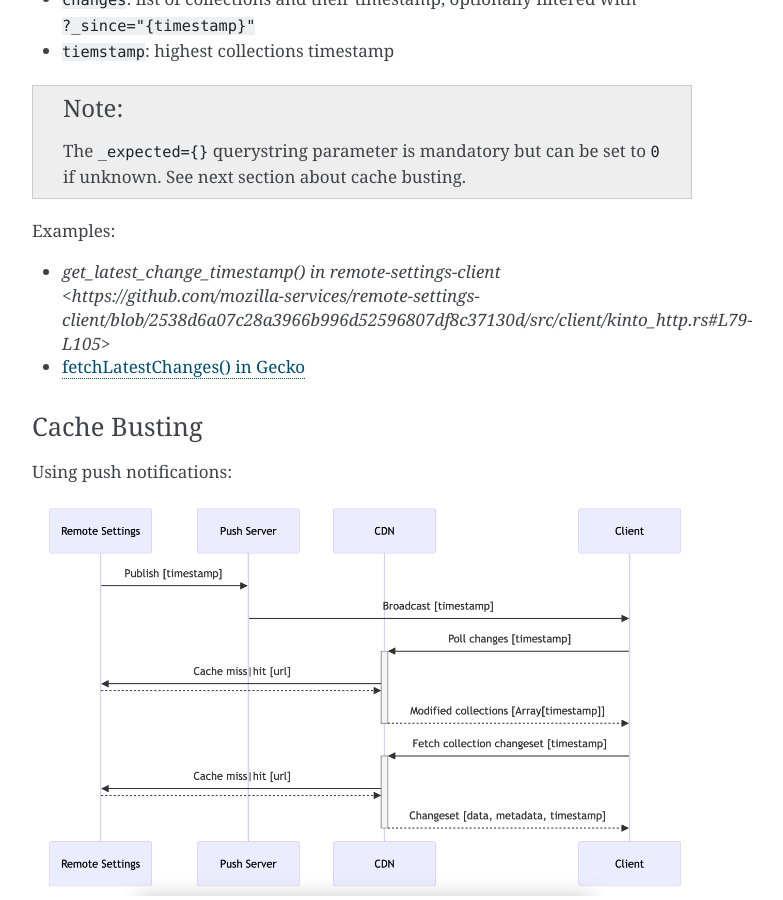
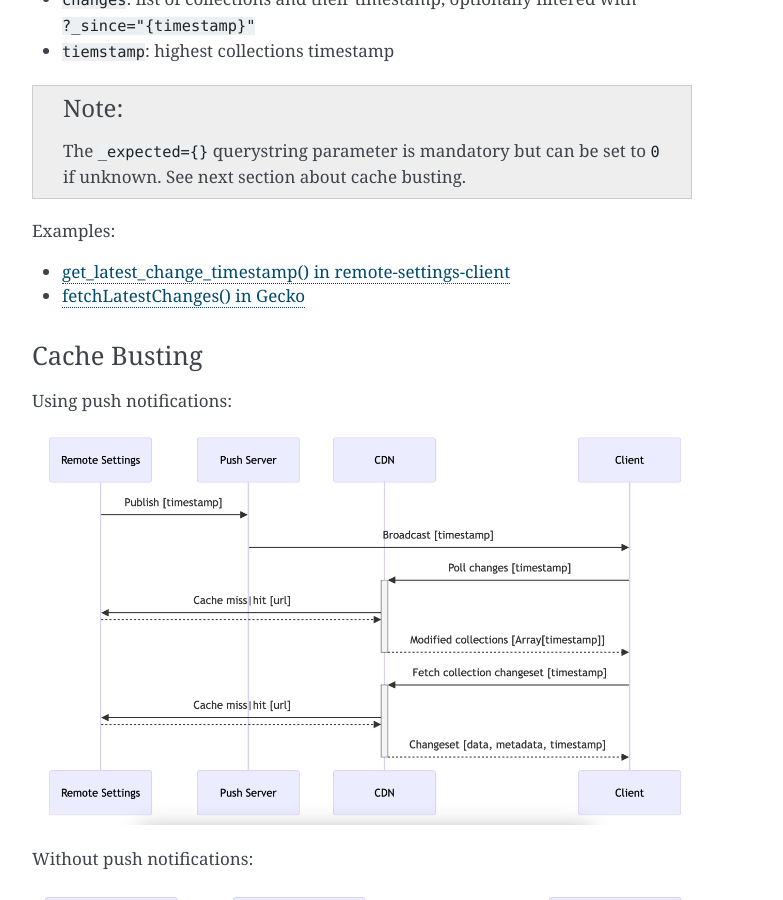
Before and after one commit to mozilla/remote-settings, a Sphinx documentation site: the page built from docs/client-specifications.rst, in a window 1280 px wide and 900 px high, scrolled down 2861 px. Shown: the whole window, without its empty margins (388-1171 px from the left). Built offline with Sphinx 7.4.7, drawn with Linux system fonts in a browser that asks for light colours; some of the changed text lies outside the part shown.

Commit message:
Fix links

```diff
--- a/docs/client-specifications.rst
+++ b/docs/client-specifications.rst
@@ -112,7 +112,7 @@ Returns the list of collections and their current timestamp.
 
 Examples:
 
-* `get_latest_change_timestamp() in remote-settings-client <https://github.com/mozilla-services/remote-settings-client/blob/2538d6a07c28a3966b996d52596807df8c37130d/src/client/kinto_http.rs#L79-L105>`
+* `get_latest_change_timestamp() in remote-settings-client <https://github.com/mozilla-services/remote-settings-client/blob/2538d6a07c28a3966b996d52596807df8c37130d/src/client/kinto_http.rs#L79-L105>`_
 * `fetchLatestChanges() in Gecko <https://searchfox.org/mozilla-central/rev/1f27a4022f9f1269d897526c1c892a57743e650c/services/settings/Utils.sys.mjs#376-457>`_
 
 
@@ -188,7 +188,7 @@ Signature validation steps are:
 Examples:
 
 - `In Rust from scratch using Ring <https://github.com/mozilla-services/remote-settings-client/blob/2538d6a07c28a3966b996d52596807df8c37130d/src/client/signatures/ring_verifier.rs#L19-L136>`_
-- `In Python, using cryptography <https://github.com/mozilla-services/python-autograph-utils/blob/95ddfddb39f25b8c9661deafb2cea4f9f71c66f1/src/autograph_utils/__init__.py#L279-L320>_`
+- `In Python, using cryptography <https://github.com/mozilla-services/python-autograph-utils/blob/95ddfddb39f25b8c9661deafb2cea4f9f71c66f1/src/autograph_utils/__init__.py#L279-L320>`_
 
 
 Clients embedded in products SHOULD use NSS (true in ~2023), and its high level API for signature verification.
```
